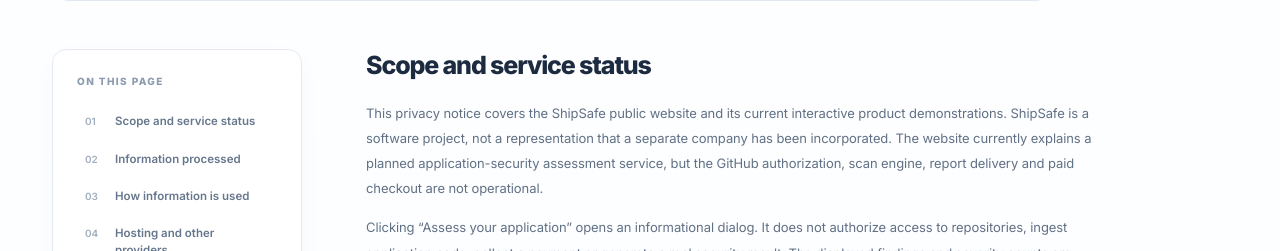
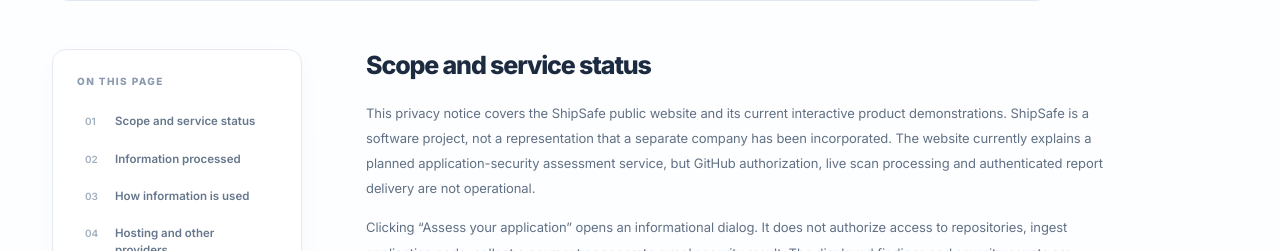
Before and after one commit to helloskyorigin/Safe-sure, a Next.js app: page /privacy in a window 1280 px wide. Shown: the part 769-1020 px from the top of the page. Built offline with nearby package versions, Linux system fonts and the light colour scheme.

Commit message:
legal: update privacy disclosures for free report preview

```diff
--- a/app/privacy/page.tsx
+++ b/app/privacy/page.tsx
@@ -34,7 +34,7 @@ export default function PrivacyPage() {
     >
       <section id="scope" className="legal-section">
         <h2>Scope and service status</h2>
-        <p>This privacy notice covers the ShipSafe public website and its current interactive product demonstrations. ShipSafe is a software project, not a representation that a separate company has been incorporated. The website currently explains a planned application-security assessment service, but the GitHub authorization, scan engine, report delivery and paid checkout are not operational.</p>
+        <p>This privacy notice covers the ShipSafe public website and its current interactive product demonstrations. ShipSafe is a software project, not a representation that a separate company has been incorporated. The website currently explains a planned application-security assessment service, but GitHub authorization, live scan processing and authenticated report delivery are not operational.</p>
         <p>Clicking “Assess your application” opens an informational dialog. It does not authorize access to repositories, ingest application code, collect a payment or generate a real security result. The displayed findings and severity counts are examples.</p>
       </section>
       <section id="data" className="legal-section">
@@ -75,7 +75,7 @@ export default function PrivacyPage() {
         <h2>Changes and contact</h2>
         <p>This notice is reviewed when the website's behavior changes. Material changes to collected data, processing purposes, service providers or user controls should be published before the affected functionality becomes available, with an updated revision date.</p>
         <p>For general non-sensitive questions visit <Link href="/contact">Contact</Link>. Security-specific information is available in our <Link href="/security">security practices</Link>. Do not share secret credentials or private code through public channels.</p>
-        <p className="legal-note"><strong>Current status:</strong> ShipSafe is an operational website preview, not a live code-auditing or paid-report service. This policy describes the implementation at the date shown above.</p>
+        <p className="legal-note"><strong>Current status:</strong> ShipSafe is an operational website preview, not a live code-auditing service. This policy describes the implementation at the date shown above.</p>
       </section>
     </LegalPage>
   );
```
